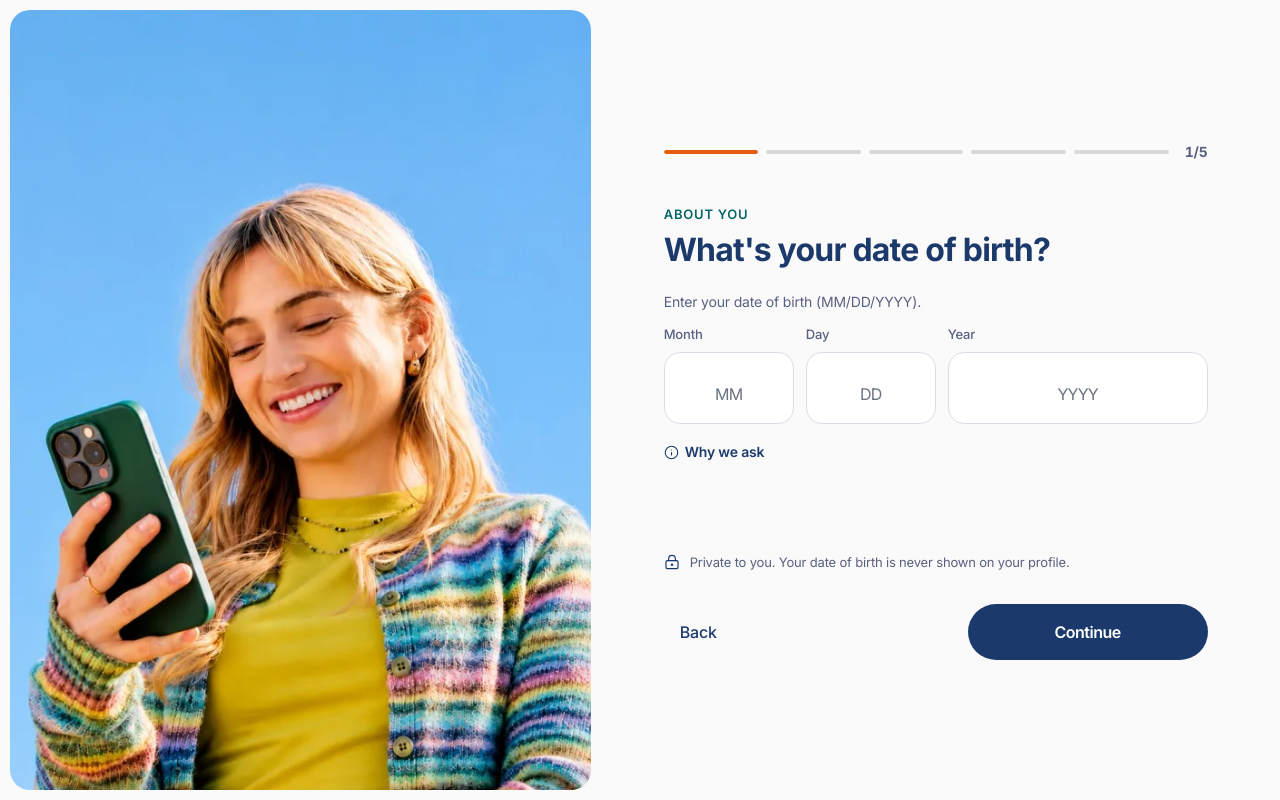
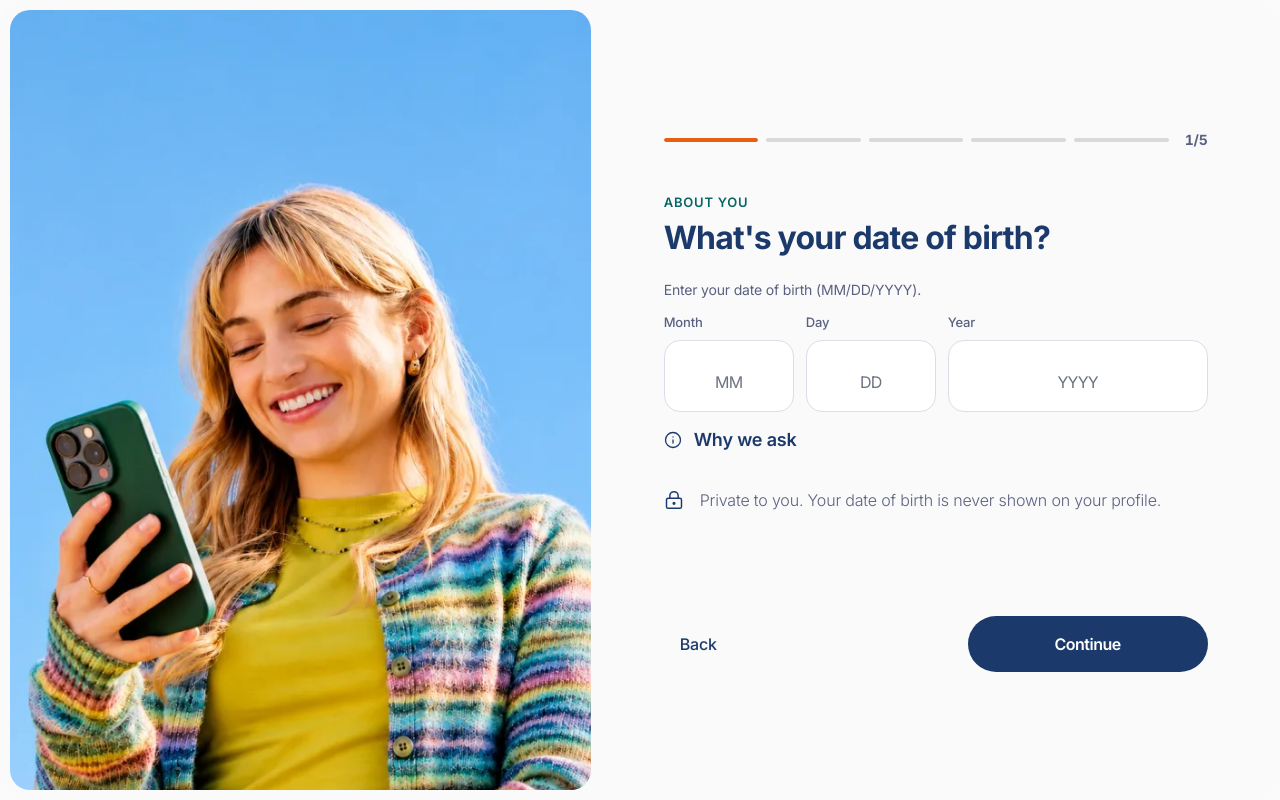
Before and after one commit to gileadinc/Nutrition-UI, a Next.js app: page /questionnaire in a window 1280 px wide. Built offline with nearby package versions, Linux system fonts and the light colour scheme.

Commit message:
Tighten DOB step 'Why we ask' and privacy note spacing
Larger info/lock icons and text, 32px gap between the two lines, and the
age result slot moved below so it no longer pushes the privacy note away.

Co-Authored-By: Claude Sonnet 5.5 <noreply@anthropic.com>

```diff
--- a/src/components/Onboarding/QuestionnaireParts.tsx
+++ b/src/components/Onboarding/QuestionnaireParts.tsx
@@ -400,11 +400,24 @@ export function Message({
   );
 }
 
-export function Reassurance({ children, icon = "lock" }: { children: ReactNode; icon?: IconName }) {
+export function Reassurance({
+  children,
+  icon = "lock",
+  large = false,
+}: {
+  children: ReactNode;
+  icon?: IconName;
+  large?: boolean;
+}) {
   return (
-    <p className={cn("flex items-start gap-2.5 type-meta text-text-secondary", E.meta)}>
+    <p
+      className={cn(
+        "flex items-start text-text-secondary",
+        large ? ["gap-4", E.body] : ["gap-2.5 type-meta", E.meta],
+      )}
+    >
       <span className="mt-0.5 shrink-0">
-        <Icon name={icon} size={16} color="var(--color-brand-navy)" />
+        <Icon name={icon} size={large ? 20 : 16} color="var(--color-brand-navy)" />
       </span>
       <span>{children}</span>
     </p>
--- a/src/screens/public/Questionnaire.tsx
+++ b/src/screens/public/Questionnaire.tsx
@@ -1221,11 +1221,16 @@ function Flow() {
             firstInputRef={firstRef}
           />
           <details id={`${uid}-dob-help`} className="mt-3 text-sm text-text-secondary">
-            <summary className="inline-flex min-h-8 cursor-pointer items-center gap-1.5 rounded-md type-button text-brand-navy marker:content-none focus-visible:outline-2 focus-visible:outline-offset-2 focus-visible:outline-brand-navy [&::-webkit-details-marker]:hidden">
-              <Icon name="info" size={15} color="currentColor" /> Why we ask
+            <summary className="inline-flex min-h-8 cursor-pointer items-center gap-3 rounded-md text-lg type-section-title text-brand-navy marker:content-none focus-visible:outline-2 focus-visible:outline-offset-2 focus-visible:outline-brand-navy [&::-webkit-details-marker]:hidden">
+              <Icon name="info" size={18} color="currentColor" /> Why we ask
             </summary>
-            <p className="mt-1 pl-[1.375rem] leading-5">{copy.why}</p>
+            <p className="mt-1 pl-[1.875rem] leading-5">{copy.why}</p>
           </details>
+          <div className="mt-8">
+            <Reassurance large>
+              Private to you. Your date of birth is never shown on your profile.
+            </Reassurance>
+          </div>
           <div className={cn("flex flex-col", D.notes, D.stack)}>
             <div id={`${uid}-dob-result`} aria-live="polite" className="min-h-14">
               {dobOk ? (
@@ -1250,9 +1255,6 @@ function Flow() {
                 </div>
               ) : null}
             </div>
-            <Reassurance>
-              Private to you. Your date of birth is never shown on your profile.
-            </Reassurance>
           </div>
         </div>
       )}
```
